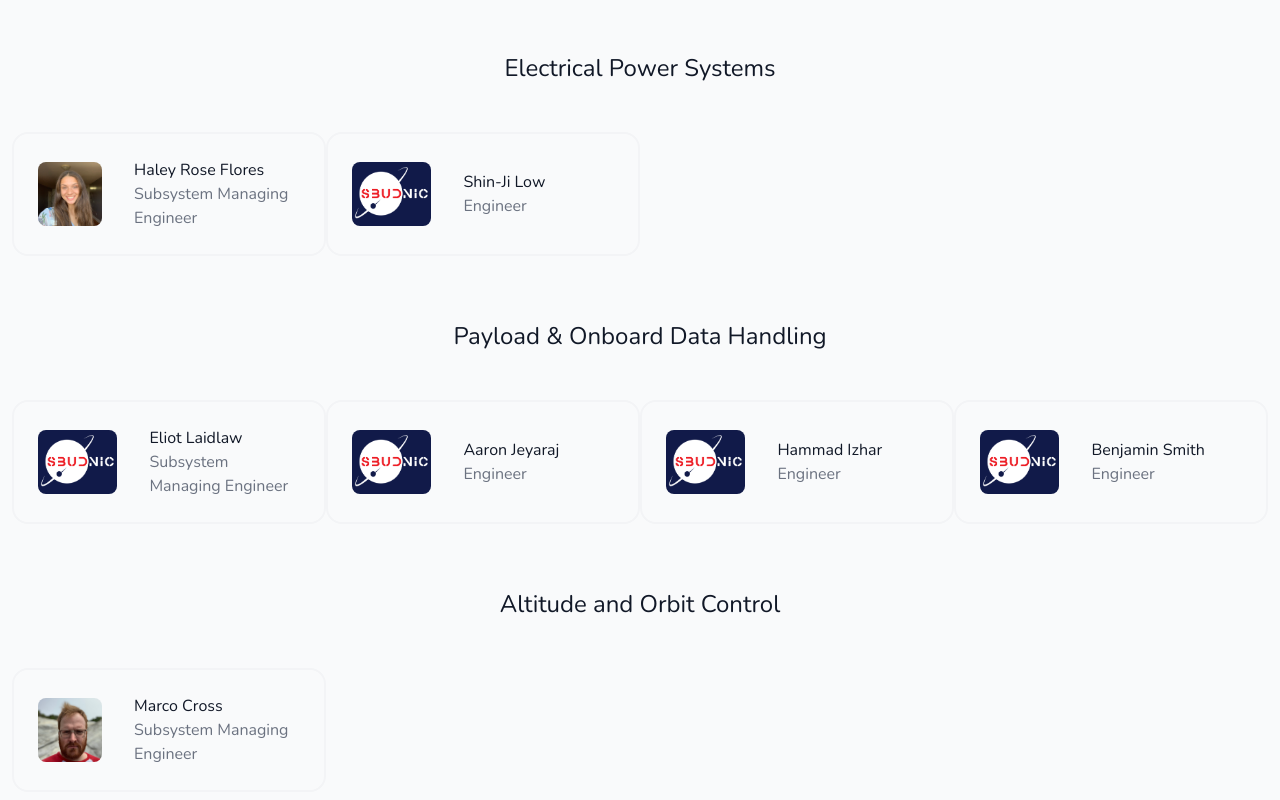
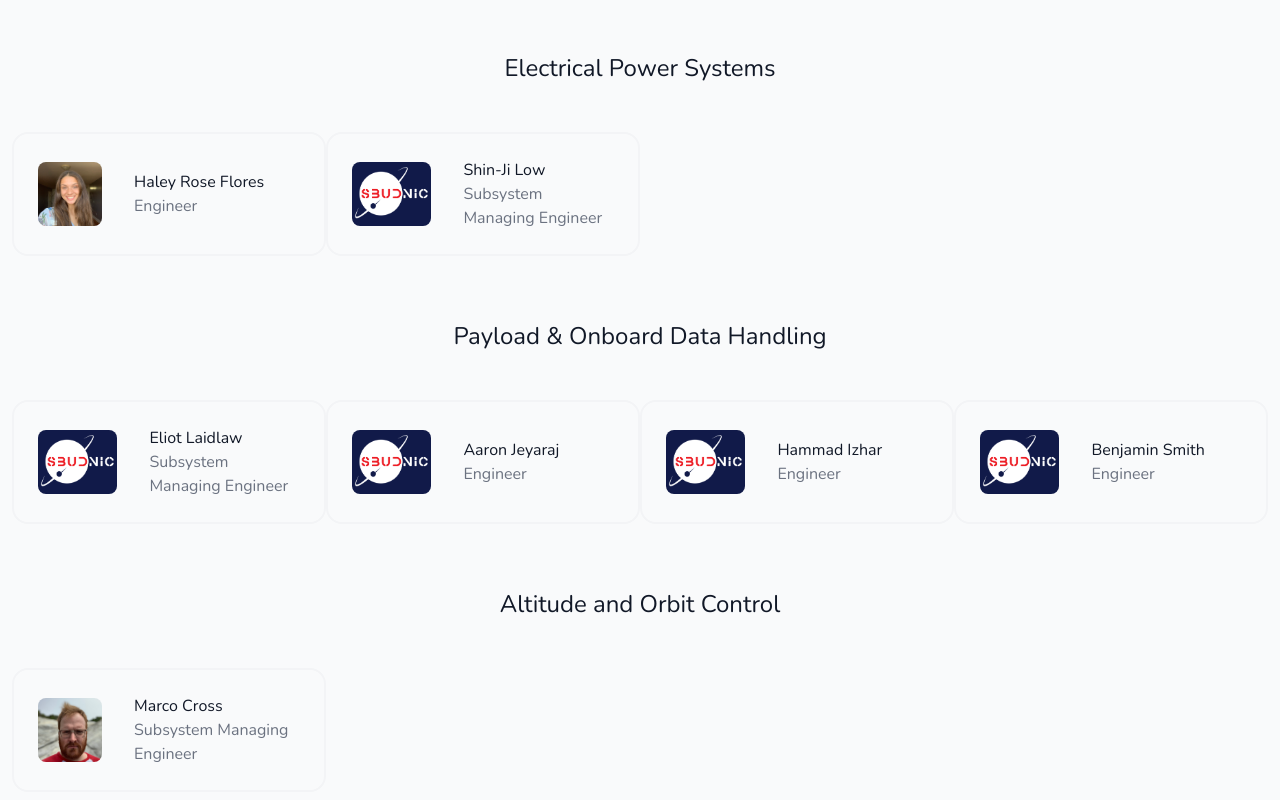
Before and after one commit to benkilimnik/SBUDNIC, a React (Create React App) app: page /team in a window 1280 px wide. Shown: the part 1804-2604 px from the top of the page. Built offline with nearby package versions, Linux system fonts and the light colour scheme; what @tailwindcss/typography would draw is missing.

Commit message:
update team

```diff
--- a/src/components/content/team.js
+++ b/src/components/content/team.js
@@ -64,7 +64,7 @@ const team = [
       "Haley Rose Flores is a first-year undergraduate student at Brown University studying Computer Science and Engineering. This is Haley’s first involvement in an engineering project at Brown University. During the summer before her senior year, Haley conducted research at the New Jersey Institute of Technology studying the process of self-assembly of multilayer graphene in water-containing impurities under the supervision of Dr. Dibakar Datta and Vidushi Sharma. As a part of the STEAM Academy throughout high school, Haley led the Green Technology House Project, which consisted of wiring a miniature house with solar panels, rechargeable batteries, and an Arduino. On the SBUDNIC team, Haley is a member of the Electrical Power System (EPS) subsystem and is responsible for designing and constructing the battery pack for the satellite alongside Brown alumnus, Shin-Ji Low.",
     category: "Member of the EPS subsystem",
     image: haley,
-    position: "Subsystem Managing Engineer",
+    position: "Engineer",
     team: "EPS",
   },
   {
@@ -181,7 +181,7 @@ const team = [
     subtitle: "",
     team: "EPS",
     category: "",
-    position: "Engineer",
+    position: "Subsystem Managing Engineer",
     image: sbudnicNW,
   },
   {
```
Also changed, not shown: 1 other file (tests, documents, lock files or other folders).
